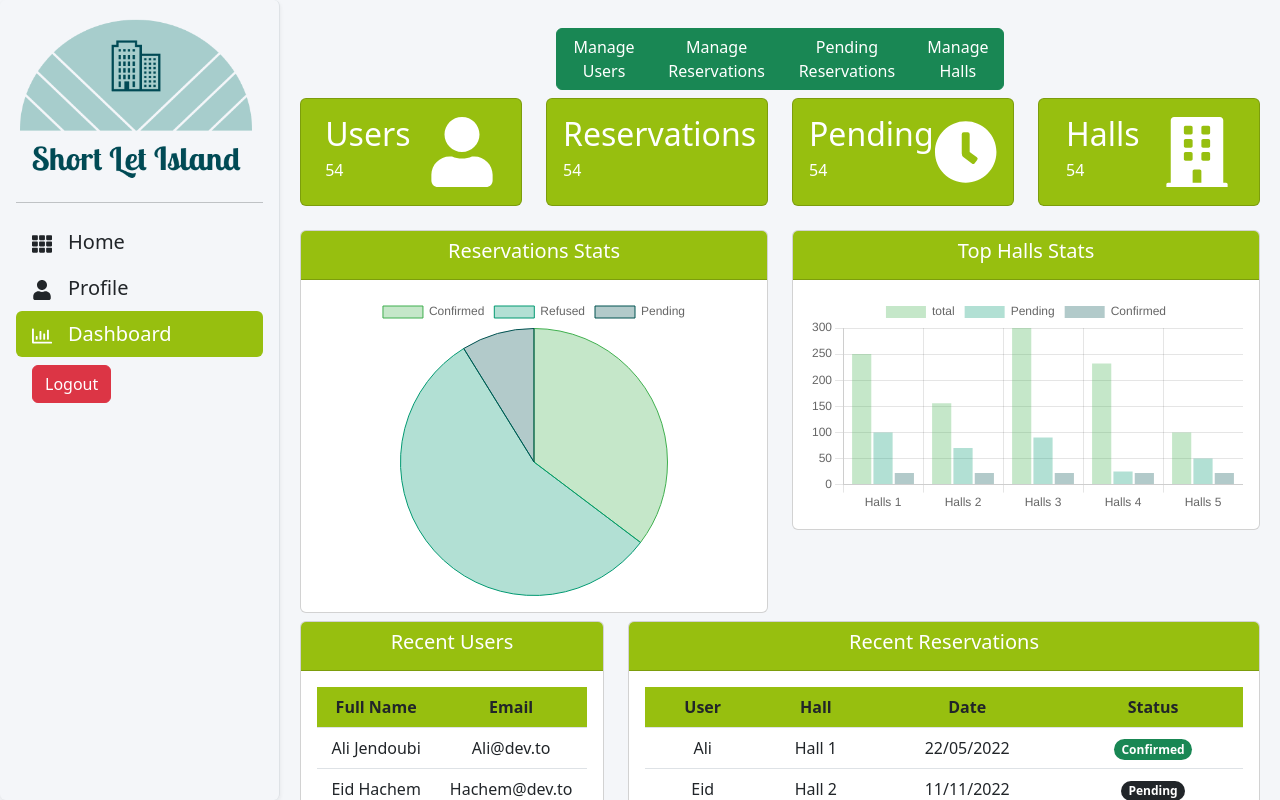
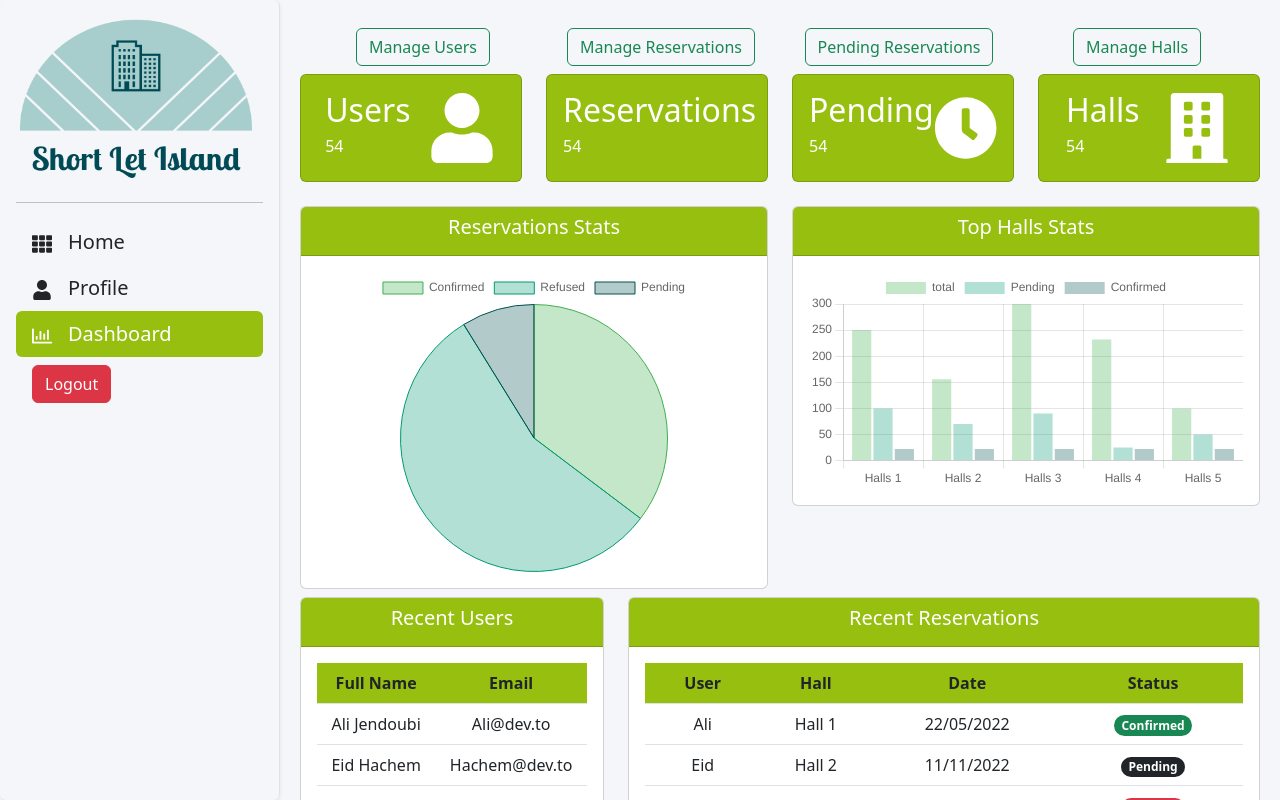
Before and after one commit to ichala/short-let-frontend, a React (Create React App) app: page /admin/dashboard in a window 1280 px wide. Built offline with nearby package versions, Linux system fonts and the light colour scheme; sample sign-in values are in the browser's storage.

Commit message:
Add Actions buttons

```diff
--- a/src/Pages/Admin/Dashboard/Dashboard.jsx
+++ b/src/Pages/Admin/Dashboard/Dashboard.jsx
@@ -31,19 +31,27 @@ function Dashboard() {
   }];
   return (
     <>
-      <div className="row m-2  d-flex justify-content-center align-content-center">
-        <div className="btn-group w-50" role="group" aria-label="Basic example">
-          <Link className="btn btn-success" to="/"> Manage Users</Link>
-          <Link className="btn btn-success" to="/"> Manage Reservations</Link>
-          <Link className="btn btn-success" to="/"> Pending Reservations</Link>
-          <Link className="btn btn-success" to="/"> Manage Halls</Link>
+      <div className="row m-1 ">
+        <div className="col-md-3 mt-1 col-12 d-flex justify-content-center align-content-center">
+          <Link type="button" className="btn btn btn-outline-success" to="/"> Manage Users</Link>
         </div>
+        <div className="col-md-3 mt-1 col-12 d-flex justify-content-center align-content-center">
+          <Link type="button" className="btn btn btn-outline-success" to="/"> Manage Reservations</Link>
+        </div>
+        <div className="col-md-3 mt-1 col-12 d-flex justify-content-center align-content-center">
+          <Link type="button" className="btn btn btn-outline-success" to="/"> Pending Reservations</Link>
+        </div>
+        <div className="col-md-3 mt-1 col-12 d-flex justify-content-center align-content-center">
+          <Link type="button" className="btn btn btn-outline-success" to="/"> Manage Halls</Link>
+        </div>
+
       </div>
       <div className="row mt-2">
         {DummyData.map((card) => (
           <StatCard key={card.stat_name} data={card} />
         ))}
       </div>
+
       <div className="row mt-2">
         <ReservationsChart />
         <HallsChart />
```
